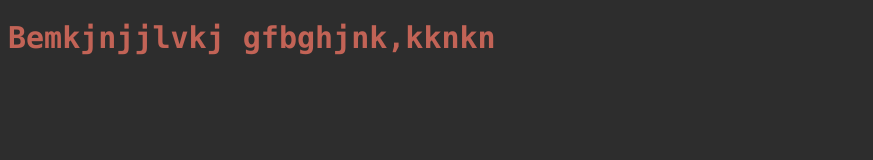
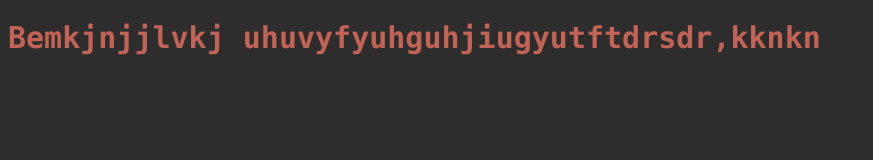
Before and after one commit to NiPutuPutriii/learnCI-CD, a plain HTML site: page static/index.html in a window 1280 px wide. Shown: the whole page, without its empty margins (0-873 px from the left). Drawn offline with Linux system fonts and the light colour scheme.

Commit message:
third  update on go.yml

```diff
--- a/static/index.html
+++ b/static/index.html
@@ -21,7 +21,7 @@
 </head>
 
 <body>
-    <h1>Bemkjnjjlvkj gfbghjnk,kknkn</h1>
+    <h1>Bemkjnjjlvkj uhuvyfyuhguhjiugyutftdrsdr,kknkn</h1>
 </body>
 
 </html>
```
